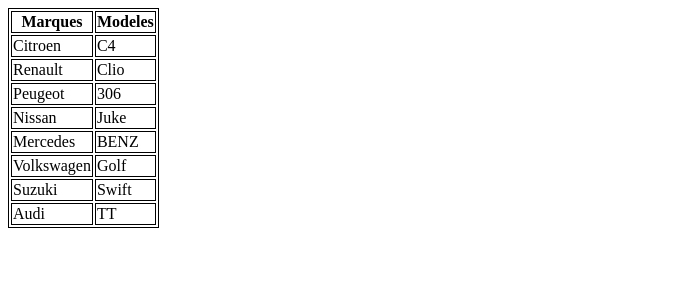
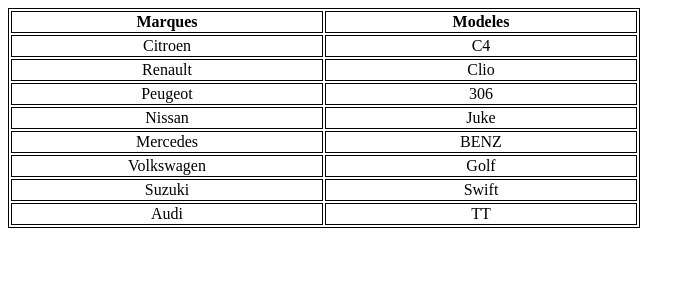
Before and after one commit to Vashthestupid/Groupe_6, a PHP site: page /exempleSite/partials/mesVehicules.php in a window 1280 px wide. Shown: the top 300 px of the page, without its empty margins (0-695 px from the left). Run offline with PHP 8.4, Linux system fonts and the light colour scheme.

Commit message:
modification du css

```diff
--- a/PHP/exempleSite/css/main.css
+++ b/PHP/exempleSite/css/main.css
@@ -5,4 +5,9 @@
 
 table, th, td{
     border: 1px solid black;
+    width: 50%;
 }
+
+td{
+    text-align: center;
+}
```
